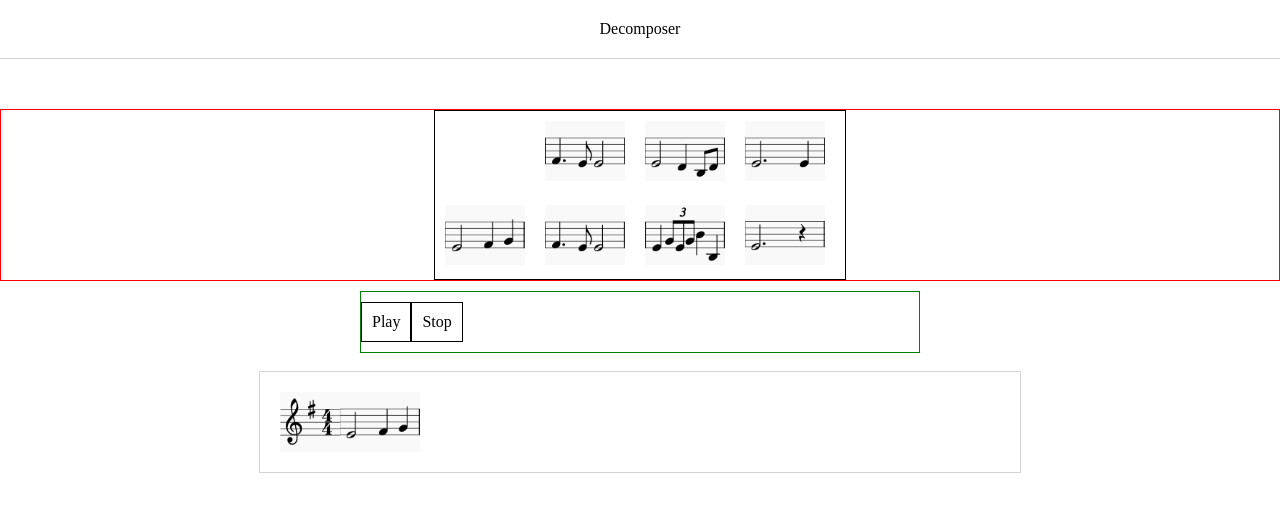
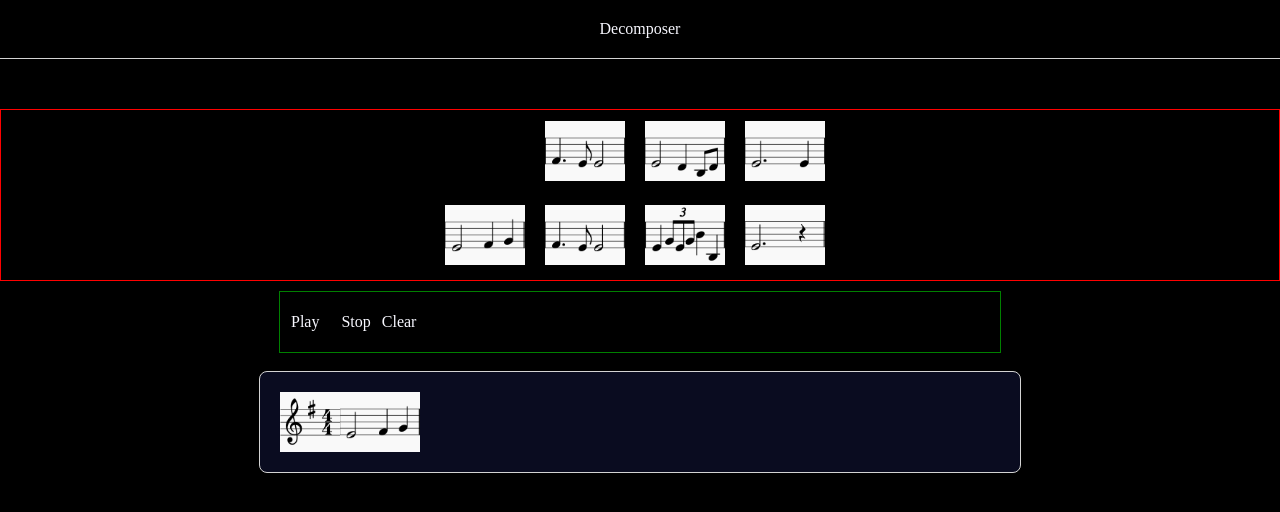
Before and after one commit to alanashannon/Decomposer, a website built with webpack: page index.html in a window 1280 px wide. Both pictures are taken after a click on the item 485 px from the left and 153 px from the top of the page. Built offline with nearby package versions, Linux system fonts and the light colour scheme; files whose address does not match are found by name.

Commit message:
Add clear button

```diff
--- a/index.html
+++ b/index.html
@@ -33,6 +33,7 @@
             <div class="buttons">
                 <button class="play">Play</button>
                 <button class="stop-button">Stop</button>
+                <button class="clear-button">Clear</button>
             </div>
         </div>
         </br>
--- a/src/index.js
+++ b/src/index.js
@@ -1,9 +1,33 @@
 import * as Tone from 'tone';
 
 window.addEventListener('DOMContentLoaded', () => {
+    let clonedTiles = document.getElementsByClassName('.cloned-tile');
+    const tiles = document.querySelectorAll('.tile');
+    const board = document.getElementById('board');
 
-    const tiles = document.querySelectorAll('.tile');
-    console.log(tiles)
+    (function stopButton() {
+        const stopButton = document.querySelector('.stop-button');
+        stopButton.addEventListener('click', () => {
+            Tone.Transport.stop();
+            console.log("stopping")
+        })
+    })();
+
+    const clearButton = document.body.querySelector('.clear-button');
+    clearButton.addEventListener('click', async () => {
+        console.log('clear button')
+        tiles.forEach(tile => {
+            if (tile.style.visibility === 'hidden') {
+                tile.style.visibility = 'visible'
+            }
+        })
+
+        while (board.childNodes.length > 3) {
+            board.removeChild(board.lastChild)
+            console.log(board.childNodes)
+        }
+        soundArr = [];
+    });
 
     let soundArr = [];
     // sound when clicking on tiles, push to soundArr
@@ -31,13 +55,8 @@ window.addEventListener('DOMContentLoaded', () => {
         })
     })();
 
-    const stopButton = document.querySelector('.stop-button');
-    stopButton.addEventListener('click', () => {
-        Tone.Transport.stop();
-        console.log("stopping")
-    })
-
-    function moveTiles() {
+    let boardTiles = [];
+    (function moveTiles() {
         const tiles = document.querySelectorAll('.tile');
         // console.log(tiles)
         for (let i = 0; i < tiles.length; i++) {
@@ -45,16 +64,34 @@ window.addEventListener('DOMContentLoaded', () => {
                 tiles[i].style.visibility = 'hidden';
                 let chosenTile = document.getElementsByClassName('tile')[i];
                 const clone = chosenTile.cloneNode(true);
-                const board = document.getElementById('board').appendChild(clone);
+                console.log(chosenTile)
+                clone.classList.add('cloned-tile')
+                document.getElementById('board').appendChild(clone);
                 clone.style.visibility = 'visible';
+                boardTiles.push(clone);
+                // console.log(boardTiles)
+                // console.log(board)
             })
         }
-    }
-    moveTiles();
+    })();
 
-    function moveTileOutOfBoard() {
+    (function moveTileOffBoard() {
+        // let clonedTiles = document.getElementsByClassName('cloned-tile')
+        console.log(clonedTiles)
+        for (let i = 0; i < clonedTiles.length; i++) {
+            clonedTiles[i].addEventListener('click', async () => {
+                tiles.forEach((tile, j) =>{
+                    console.log(tile)
+                    if (clonedTiles[i].innerHTML === tile.textContent.toString()) {
+                        clonedTiles[i].style.visibility = 'hidden';
+                        tile.style.visibility = 'visible';
+                    }
 
-    }
+                })
+
+            })
+        }
+    })();
 
     // document.querySelector('.board').addEventListener('click', async () => {
     //     console.log('click on board')
@@ -62,11 +99,6 @@ window.addEventListener('DOMContentLoaded', () => {
 
     // })
 
-    const board = document.querySelector('.board').addEventListener('click', async => {
-        document.querySelector('.tile').addEventListener('click', async () => {
-            console.log('tile clicked')
-        })
-    })
 
 
 })
--- a/src/styles/index.css
+++ b/src/styles/index.css
@@ -1,6 +1,8 @@
-/* .whole-page {
+.whole-page {
 
-} */
+    background-color: black;
+    color: ghostwhite;
+}
 
 .header-bar {
     display: flex;
@@ -14,15 +16,18 @@
 .board-parent {
     display: flex;
     justify-content: center;
+    padding-bottom: 100%;
 }
 
 .board {
     display: flex;
     flex-direction: row;
+    background-color: rgb(10, 12, 32);
 
     width: 720px;
     height: 60px;
     border: 1px solid lightgray;
+    border-radius: 8px;
     padding: 20px;
 }
 
@@ -63,7 +68,7 @@
 .buttons {
     display: flex;
     justify-content: flex-start;
-    width: 558px;
+    width: 720px;
     margin-top: 10px;
     padding-top: 10px;
     padding-bottom: 10px;
```
Also changed, not shown: 2 other files.
